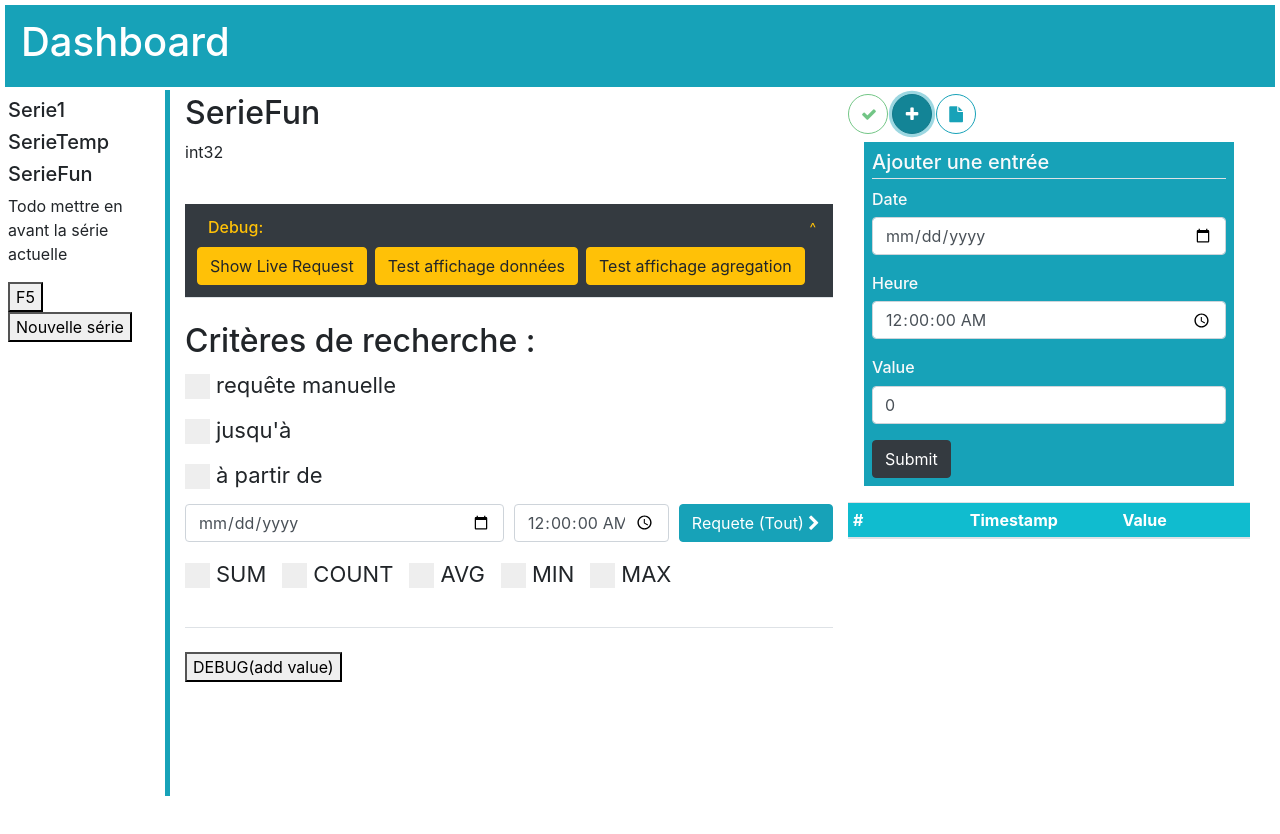
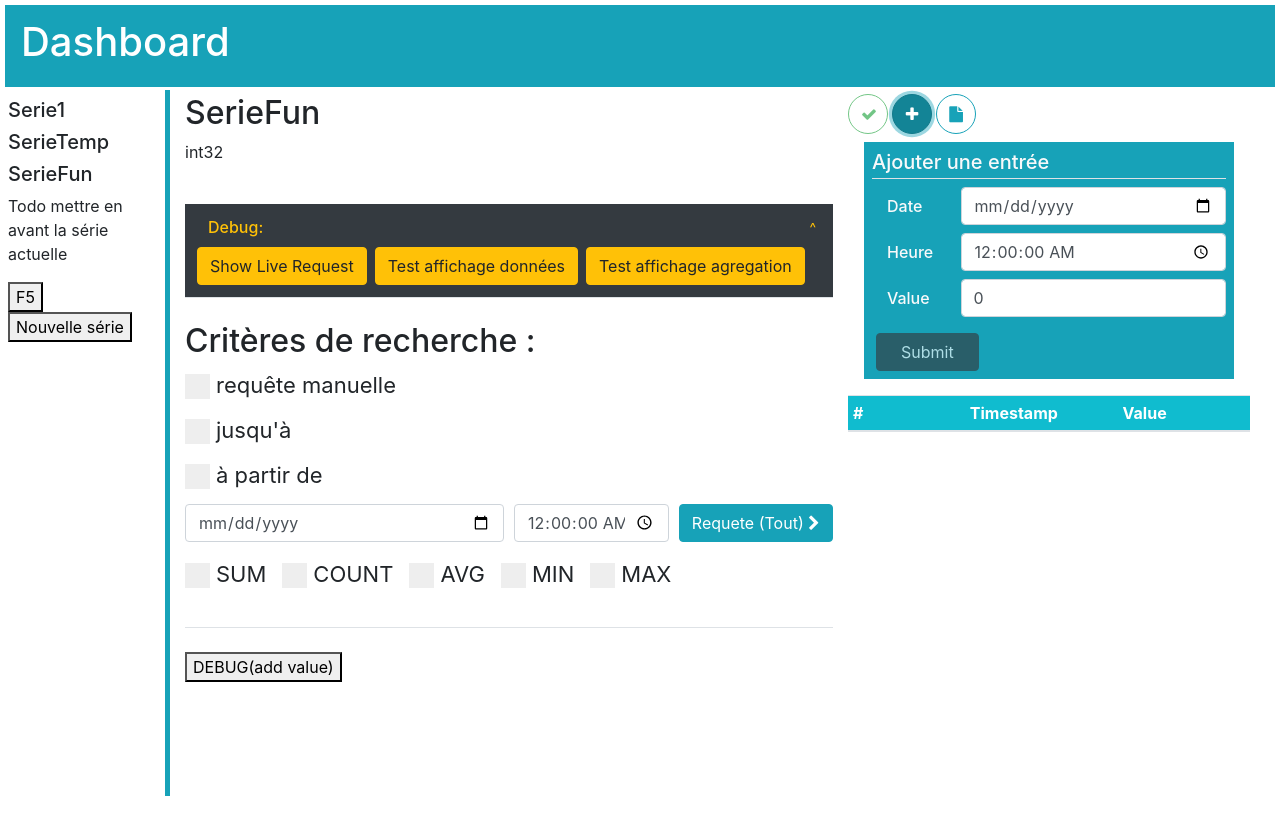
Before and after one commit to PierreTSE/2020-BDD-dashboard, a Vue app: page / in a window 1280 px wide. Both pictures are taken after a click on the button 912 px from the left and 114 px from the top of the page. Shown: the top 834 px of the page. Built offline with nearby package versions, Linux system fonts and the light colour scheme; what vue-papa-parse, vue-trend-chart would draw is missing.

Commit message:
Fix time for chrome + tidy insert visuals

```diff
--- a/src/components/Table.vue
+++ b/src/components/Table.vue
@@ -4,7 +4,7 @@
        <i class="fa fa-check"></i>
     </button>
 
-    <button v-if="loading" type="button" class="btn btn-outline-warn btn-circle btn-xl mt-4 mr-1" disabled>
+    <button v-if="loading" type="button" class="btn btn-outline btn-circle btn-xl mt-4 mr-1" disabled>
        <i class="fa fa-spinner fa-pulse"></i>
     </button>
 
@@ -26,7 +26,7 @@
 
     <p v-if="error != ''" class="h6 text-light p-2 bg-danger mt-1 mb-3">{{error}}</p>
 
-    <div v-if="showFileDiv || showInsertDiv" class="bg-info p-2 mt-2 mx-3">
+    <div v-if="showFileDiv || showInsertDiv" class=" conatiner-fluid bg-info p-2 mt-2 mx-3">
       <div v-if="showFileDiv">
         <p class="text-light h5 pb-1 border-bottom">Lire un CSV</p>
         <input type="file" accept=".csv" @change="loadTextFromFile" style="margin-bottom : 5px"/><br>
@@ -41,33 +41,34 @@
       <!-- Add row to table div -->
       <form v-if="showInsertDiv" action="#">
       <p class="text-light h5 pb-1 border-bottom">Ajouter une entrée</p>
-        <div class="form-group">
-          <label for="date" class="text-light h6">Date</label>
+        <div class="form-group row my-2 mx-auto">
+          <label for="date" class="col-3 text-light h6 col-form-label">Date</label>
           <input
             type="date" required
             v-model="date"
-            class="form-control"
+            class="form-control col"
           />
         </div>
-        <div class="form-group">
-          <label for="time" class="text-light h6">Heure</label>
+        <div class="form-group row my-2 mx-auto">
+          <label for="time" class="col-3 text-light h6 col-form-label">Heure</label>
           <input
             type="time" required
             v-model="time"
-            class="form-control"
+            class="form-control col"
             step="1"
           />
         </div>
-        <div class="form-group">
-          <label for="value" class="text-light h6">Value</label>
+        <div class="form-group row my-2 mx-auto">
+          <label for="value" class="col-3 text-light h6 col-form-label">Value</label>
           <input
             type="number" required
             placeholder="Ex: 53453"
             v-model="value"
-            class="form-control"
+            class="form-control col"
           @keyup.enter="onEnterClicked()"/>
         </div>
-      <button type="button" @click="onTimestampSubmit" class="btn btn-dark">
+      <button type="button" @click="onTimestampSubmit" class="btn btn-dark mt-2 ml-1 px-4"
+        :disabled="date == '' || time.length < 5">
           Submit
         </button>
       </form>
@@ -107,7 +108,7 @@ export default {
       allScores: [],
       showInsertDiv: false,
       showFileDiv: false,
-      date: new Date(),
+      date: "",
       time: "00:00:00",
       value: 0,
       csvScores: [],
@@ -189,6 +190,7 @@ export default {
 
     onTimestampSubmit() {
       let bufferScores = [];
+      if (this.time.length == 5) this.time += ":00";
       let timestamp = this.date + "T" + this.time + ".000Z";
       timestamp = Date.parse(timestamp)/1000;
       let request = "INSERT INTO " + this.curSeries.name + " VALUES (("+ timestamp +", " + this.value+"));";
@@ -264,7 +266,7 @@ export default {
 .table-scroll tbody{
   display: block;
   overflow: auto;
-  height: 330px;
+  height: 75vh;
 }
 
 .table-scroll thead tr {
```
